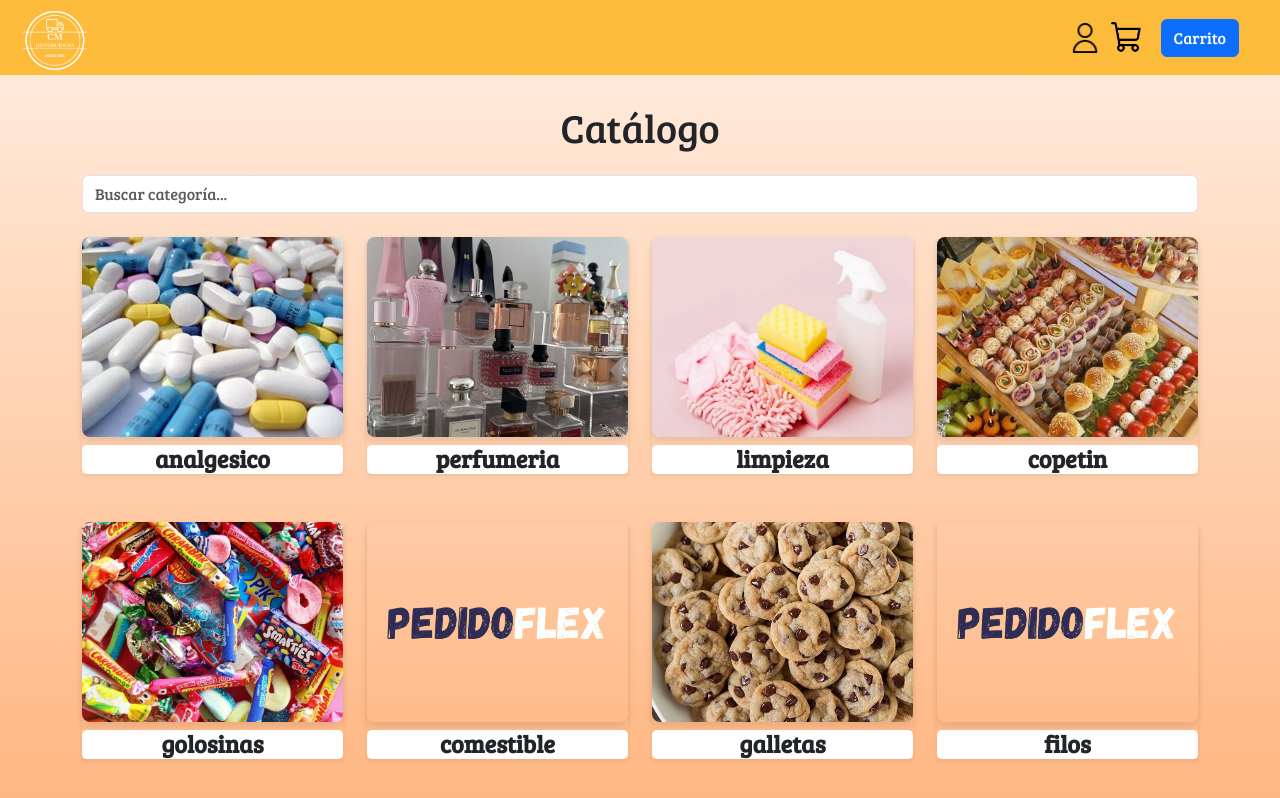
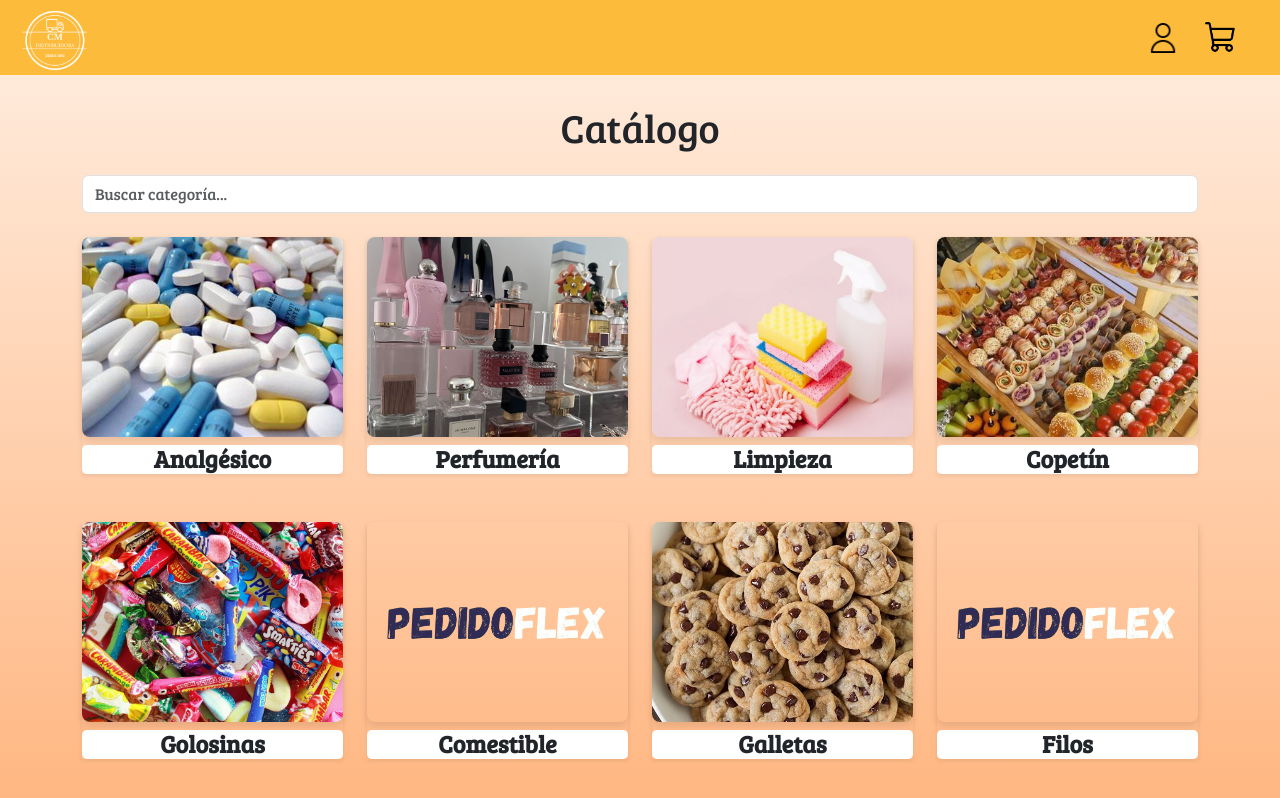
Before and after one commit to T154N/Seminario, a React (Create React App) app in the folder FrontEnd/frontend/: page /catalogo in a window 1280 px wide. Built offline with nearby package versions, Linux system fonts and the light colour scheme.

Commit message:
front arreglado

```diff
--- a/FrontEnd/frontend/src/components/Header.jsx
+++ b/FrontEnd/frontend/src/components/Header.jsx
@@ -14,9 +14,9 @@ export function Header() {
         navigate('/login'); // Ruta del perfil de usuario
     };
 
-    const goToCart = () => {
-        navigate('/catalogo'); // Ruta del carrito de compras
-    };
+    // const goToCart = () => {
+    //     navigate('/carrito'); // Ruta del carrito de compras
+    // };
 
     return(
         <div>
@@ -26,10 +26,10 @@ export function Header() {
                     <button className="icon-button" onClick={goToUserProfile}>
                         <img src={usuario} alt="Usuario" className="usuario" />
                     </button>
-                    <button className="icon-button" onClick={goToCart}>
+                    {/* <button className="icon-button">
                         <img src={carrito} alt="Carrito" className="carrito" />
-                    </button>
-                    <div className="header bg-dark text-white d-flex justify-content-between align-items-center p-3">
+                    </button> */}
+                    <div className="header bg-dark d-flex justify-content-between align-items-center p-3">
                         <Carrito />
                     </div>
                 </div>
--- a/FrontEnd/frontend/src/components/carrito/Carrito.jsx
+++ b/FrontEnd/frontend/src/components/carrito/Carrito.jsx
@@ -4,20 +4,18 @@ import { FontAwesomeIcon } from '@fortawesome/react-fontawesome';
 import { faTrash } from '@fortawesome/free-solid-svg-icons';
 import './carrito.css';
 import { useCarrito } from './CarritoContext';
+import carrito from '../../images/Header Icons/carrito.png';
 
 export function Carrito() {
     const { productos, incrementarCantidad, disminuirCantidad, eliminarProducto, generarPedido, vaciarCarrito, total } = useCarrito();
 
     return (
         <div>
-            <button
-                className="btn btn-primary"
-                type="button"
+            <button className='icon-button'
                 data-bs-toggle="offcanvas"
                 data-bs-target="#offcanvasScrolling"
-                aria-controls="offcanvasScrolling"
-            >
-                Carrito
+                aria-controls="offcanvasScrolling">
+                <img src={carrito} alt="Carrito" className="carrito" />
             </button>
 
             <div className="offcanvas offcanvas-end custom-offcanvas-width"
@@ -25,8 +23,7 @@ export function Carrito() {
                 data-bs-backdrop="false"
                 tabIndex="-1"
                 id="offcanvasScrolling"
-                aria-labelledby="offcanvasScrollingLabel"
-            >
+                aria-labelledby="offcanvasScrollingLabel">
                 <div className="offcanvas-header">
                     <h5 className="offcanvas-title" id="offcanvasScrollingLabel">
                         Carrito de Compras
--- a/FrontEnd/frontend/src/components/carrito/carrito.css
+++ b/FrontEnd/frontend/src/components/carrito/carrito.css
@@ -11,6 +11,14 @@
 .offcanvas-header {
     background-color: #FCBB3A;
     height: 10%;
+}
+
+.icon-button {
+    background: none;
+    border: none;
+    cursor: pointer;
+    padding: 0;
+    outline: none;
 }
 
 .offcanvas-body {
--- a/FrontEnd/frontend/src/components/producto/Producto.jsx
+++ b/FrontEnd/frontend/src/components/producto/Producto.jsx
@@ -127,7 +127,7 @@ export function Producto() {
                                                 <button className="btn btn-outline-secondary" onClick={() => disminuirCantidad(producto.id)}>-</button>
                                                 <input
                                                     type="number"
-                                                    value={cantidad[producto.id] || 0}
+                                                    value={cantidad[producto.id] || 1}
                                                     onChange={(e) => manejarCambioCantidad(producto.id, e)}
                                                     className="mx-2 input-cantidad"
                                                     style={{ width: "50px" }}
--- a/FrontEnd/frontend/src/services/categoria/categoria.mocks.js
+++ b/FrontEnd/frontend/src/services/categoria/categoria.mocks.js
@@ -8,14 +8,14 @@ import comestible from '../../images/Header Icons/categoriasImagenesMock/PedidoF
 import filos from '../../images/Header Icons/categoriasImagenesMock/PedidoFlex.png'
 
 const categoriasMock = [
-    { id: 1, nombre: "analgesico", imagen: analgesico},
-    { id: 2, nombre: "perfumeria", imagen: perfumeria},
-    { id: 3, nombre: "limpieza", imagen: limpieza},
-    { id: 4, nombre: "copetin", imagen: copetin},
-    { id: 5, nombre: "golosinas", imagen: golosinas},
-    { id: 6, nombre: "comestible", imagen: comestible},
-    { id: 7, nombre: "galletas", imagen: galleta},
-    { id: 8, nombre: "filos", imagen: filos}
+    { id: 1, nombre: "Analgésico", imagen: analgesico},
+    { id: 2, nombre: "Perfumería", imagen: perfumeria},
+    { id: 3, nombre: "Limpieza", imagen: limpieza},
+    { id: 4, nombre: "Copetín", imagen: copetin},
+    { id: 5, nombre: "Golosinas", imagen: golosinas},
+    { id: 6, nombre: "Comestible", imagen: comestible},
+    { id: 7, nombre: "Galletas", imagen: galleta},
+    { id: 8, nombre: "Filos", imagen: filos}
 ];
 
 export default categoriasMock;
--- a/FrontEnd/frontend/src/services/producto/producto.mocks.js
+++ b/FrontEnd/frontend/src/services/producto/producto.mocks.js
@@ -7,7 +7,7 @@ const productosMock = () => {
 };
 
 const generarProductos = (cantidad, array) => {
-    const categoriasMock = ['analgesico', 'perfumeria', 'limpieza', 'copetin', 'golosinas', 'galletas', 'comestible', 'filos'];
+    const categoriasMock = ['Analgésico', 'Perfumería', 'Limpieza', 'Copetín', 'Golosinas', 'Galletas', 'Comestible', 'Filos'];
     const nombresMock = ['chupetin', 'galletas', 'caramelos', 'chocolate', 'golosinas'];
 
     // Cambia el índice inicial a 0
```
